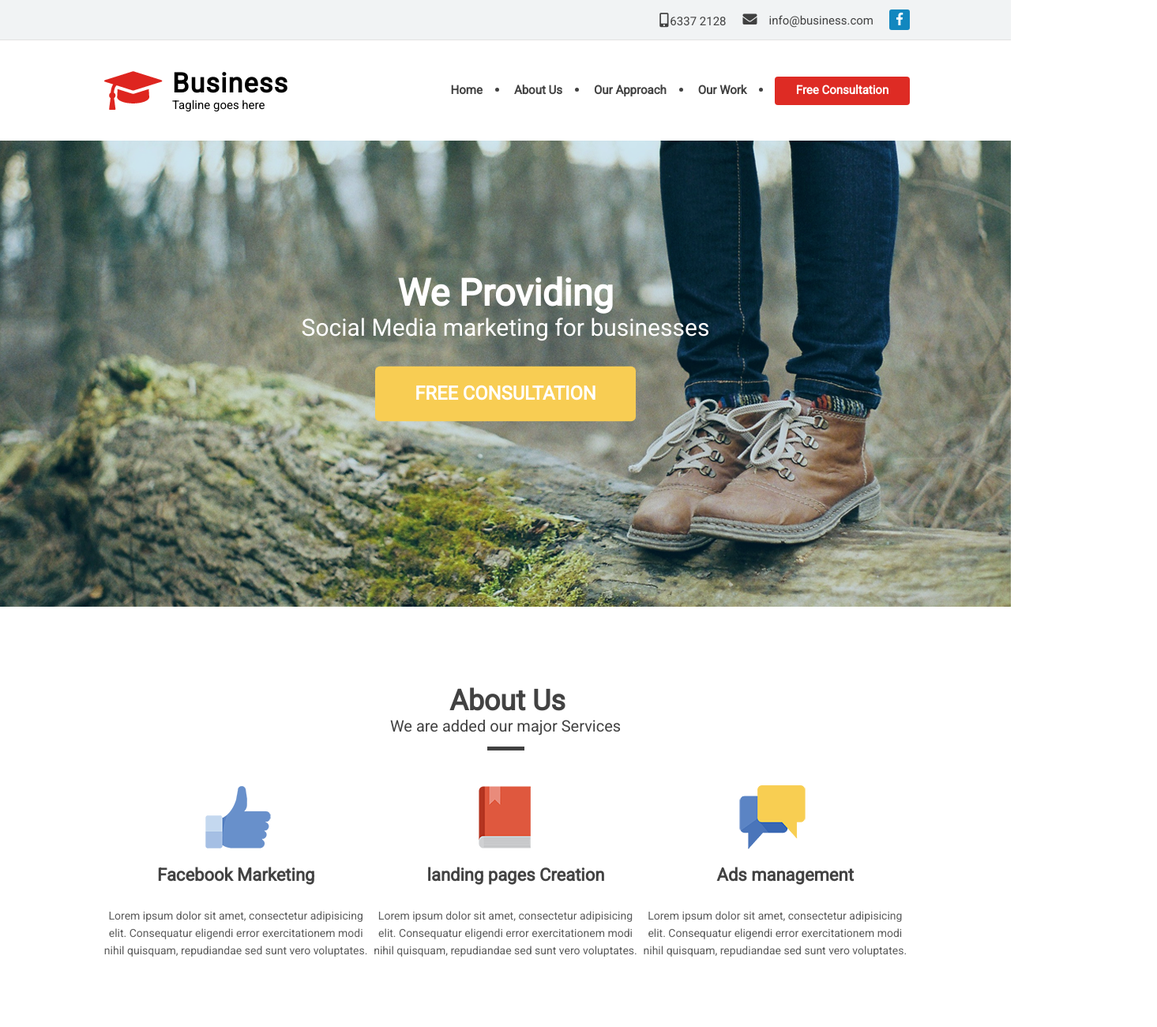
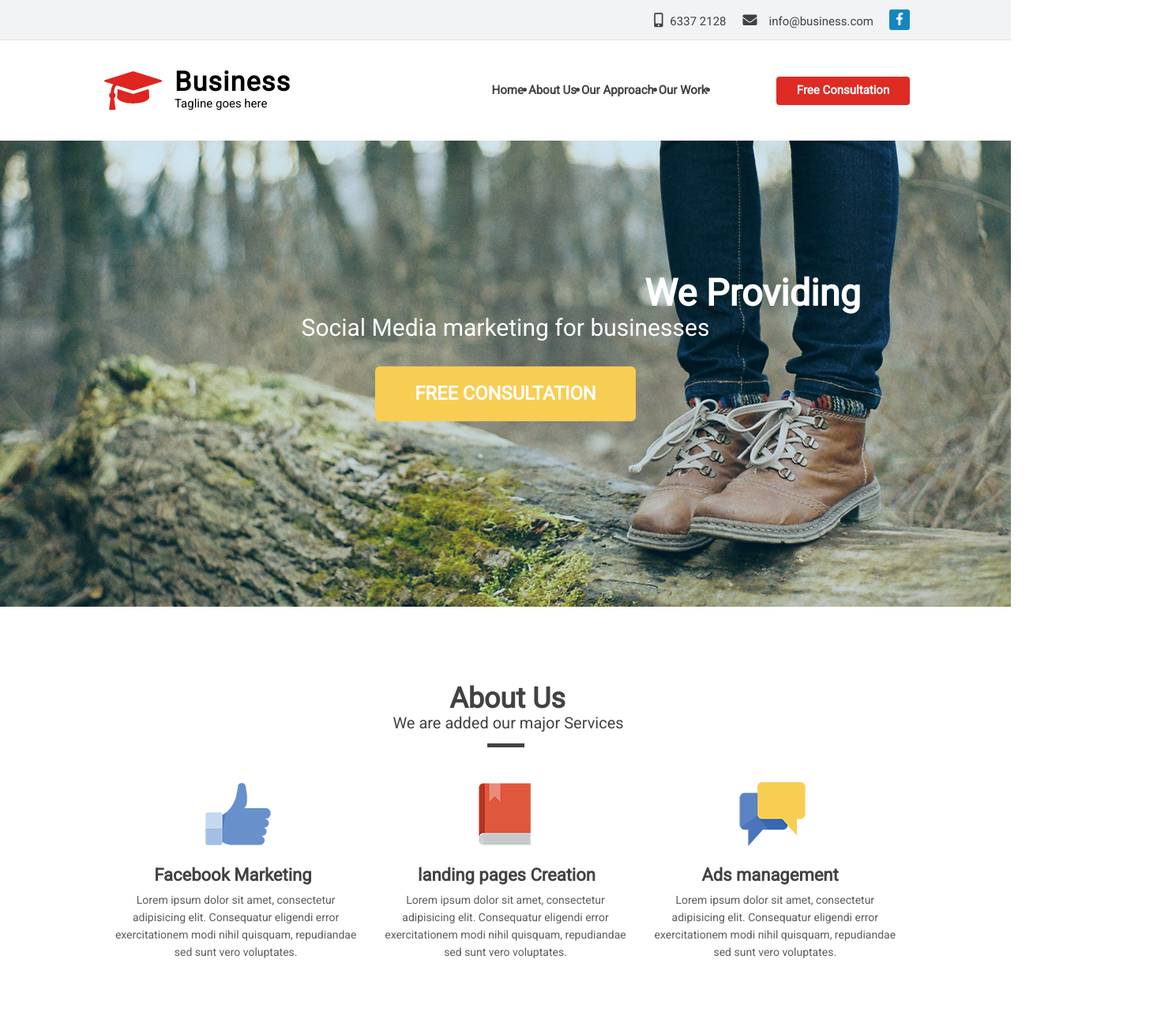
Before and after one commit to kor1k/pixel_perfect_landing, a plain HTML site: page src/index.html in a window 1280 px wide. Shown: the top 1300 px of the page at 79% size, 1465 px wide, since content can reach past the window. Drawn offline with Linux system fonts and the light colour scheme.

Commit message:
finished.

```diff
--- a/src/css/style.css
+++ b/src/css/style.css
@@ -139,8 +139,9 @@ body {
 }
 
 .header-logo p {
-    padding-left: 12px;
+    padding-left: 15px;
     font-size: 15px;
+    margin-top: 11px;
 }
 
 .header-logo span {
@@ -159,7 +160,7 @@ body {
 }
 
 .header-consultation-btn {
-    width: 171px;
+    width: 169px;
     height: 36px;
     border: none;
     border-radius: 4px;
@@ -175,7 +176,7 @@ body {
     display: inline-block;
     font-weight: 700;
     font-size: 15px;
-    padding: 0 18px;
+    padding: 0 1px;
     position: relative;
 }
 
@@ -212,8 +213,9 @@ body {
     justify-content: center;
     padding-top: 166px;
     color: #ffffff;
-    font-size: 47px; /* Приближение из-за подстановки шрифтов */
+    font-size: 47px;
     font-weight: 700;
+    margin-left: 441px;
 }
 
 .text-on-providing-block2 {
@@ -242,7 +244,7 @@ body {
 }
 
 .about-us-title {
-    padding-top: 106px;
+    padding-top: 103px;
     font-family: Roboto, sans-serif;
     color: #424242;
     font-size: 36px; /* Приближение из-за подстановки шрифтов */
@@ -253,13 +255,15 @@ body {
 }
 
 .about-us-under-title {
-    padding-top: 6px;
+    padding-top: 5px;
     font-family: Roboto, sans-serif;
     color: #424242;
     font-size: 20px; /* Приближение из-за подстановки шрифтов */
     font-weight: 400;
     line-height: 26px; /* Приближение из-за подстановки шрифтов */
     text-align: center;
+    padding-left: 7px;
+    /*margin-right: 23px;*/
 }
 
 .palka {
@@ -282,26 +286,25 @@ body {
 }
 
 .sample-text {
-    display: flex;
-    justify-content: center;
-    align-items: center;
-    text-align: center;
+    width: 320px;
+    margin-top: -2px;
 }
 
 .text-under-images-block {
     display: flex;
     justify-content: space-around;
     text-align: center;
-    /*padding-top: 27px;*/
+    padding-top: 4px;
     font-family: Roboto, sans-serif;
     color: #424242;
     font-size: 22px; /* Приближение из-за подстановки шрифтов */
     font-weight: 700;
+    margin-right: 23px;
     /*text-align: left;*/
 }
 
 .text-in-under-images-block {
-    padding-top: 14px;
+    padding-top: 10px;
     display: flex;
     justify-content: space-around;
     align-items: center;
@@ -311,7 +314,11 @@ body {
     font-weight: 400;
     line-height: 22px; /* Приближение из-за подстановки шрифтов */
     text-align: center;
-    margin-bottom: 106px;
+    margin-bottom: 104px;
+}
+
+.fas .fa-envelope {
+    padding-top: 4px;
 }
 
 .red-block {
@@ -367,6 +374,7 @@ body {
 
 .telegram-icon {
     padding-top: 75px;
+    margin-right: 4px;
 }
 
 .proj-name {
@@ -443,9 +451,9 @@ body {
     align-items: center;
     font-family: Roboto, sans-serif;
     color: #ffffff;
-    font-size: 29px; /* Приближение из-за подстановки шрифтов */
+    font-size: 28px;
     font-weight: 700;
-    line-height: 22px; /* Приближение из-за подстановки шрифтов */
+    line-height: 22px;
     text-align: left;
 }
 
@@ -525,7 +533,7 @@ body {
     border-width: 2px;
     border-color: #515151;
     background-color: rgba(243, 243, 243, 0);
-    width: 153px;
+    width: 150px;
     height: 48px;
 }
 
@@ -545,7 +553,7 @@ body {
     display: flex;
     justify-content: center;
     align-items: center;
-    font-family: Roboto;
+    font-family: Roboto, sans-serif;
     color: #cecece;
     font-size: 14px; /* Приближение из-за подстановки шрифтов */
     font-weight: 400;
--- a/src/index.html
+++ b/src/index.html
@@ -15,11 +15,11 @@
 <section class="header-contacts">
     <div class="container header-contacts-content">
         <div class="header-contacts-item">
-            <i class="fas fa-mobile-alt" style="margin-top: 3px;margin-right: -2px;"></i>
+            <i class="fas fa-mobile-alt" style="margin-top: 3px;margin-right: 5px;"></i>
             <a href="tel:6337 2128" class="header-contacts-link">6337 2128</a></div>
         <div class="vertical-line"></div>
         <div class="header-contacts-item">
-            <i class="fas fa-envelope"></i>
+            <i class="fas fa-envelope" style="margin-top: 3px;"></i>
             <a href="mailto:info@business.com" class="header-contacts-link">info@business.com</a>
         </div>
         <div class="header-contacts-item">
@@ -86,11 +86,17 @@
                     exercitationem modi nihil quisquam, repudiandae sed sunt vero voluptates.
                 </p>
             </div>
-            <div class="sample">Lorem ipsum dolor sit amet, consectetur adipisicing elit. Consequatur eligendi error
-                exercitationem modi nihil quisquam, repudiandae sed sunt vero voluptates.
+            <div class="sample">
+                <p class="sample-text">
+                    Lorem ipsum dolor sit amet, consectetur adipisicing elit. Consequatur eligendi error
+                    exercitationem modi nihil quisquam, repudiandae sed sunt vero voluptates.
+                </p>
             </div>
-            <div class="sample">Lorem ipsum dolor sit amet, consectetur adipisicing elit. Consequatur eligendi error
-                exercitationem modi nihil quisquam, repudiandae sed sunt vero voluptates.
+            <div class="sample">
+                <p class="sample-text">
+                    Lorem ipsum dolor sit amet, consectetur adipisicing elit. Consequatur eligendi error
+                    exercitationem modi nihil quisquam, repudiandae sed sunt vero voluptates.
+                </p>
             </div>
         </div>
     </div>
```
